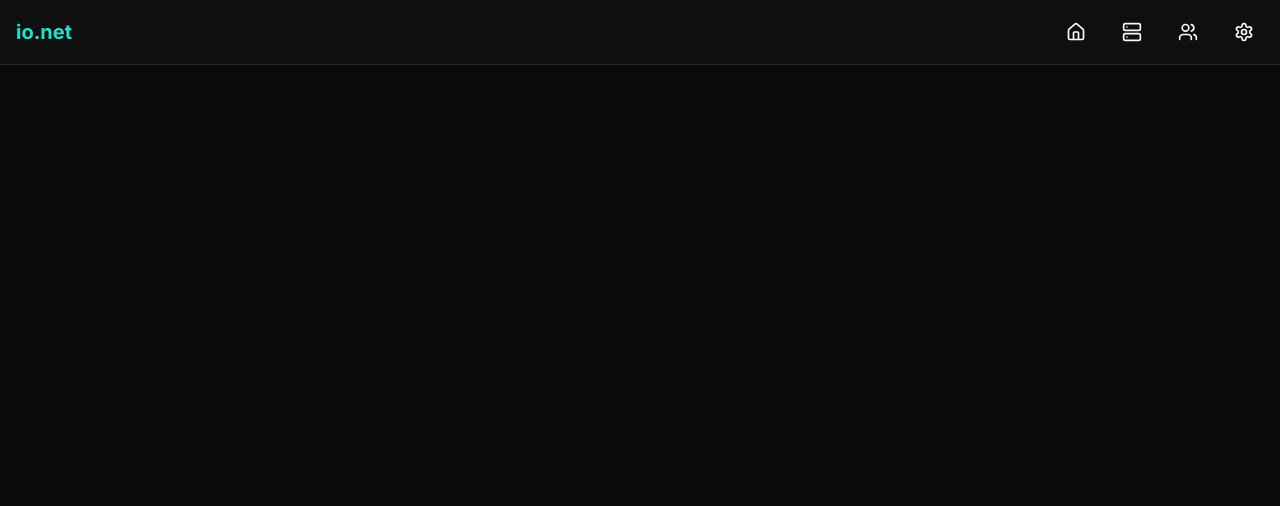
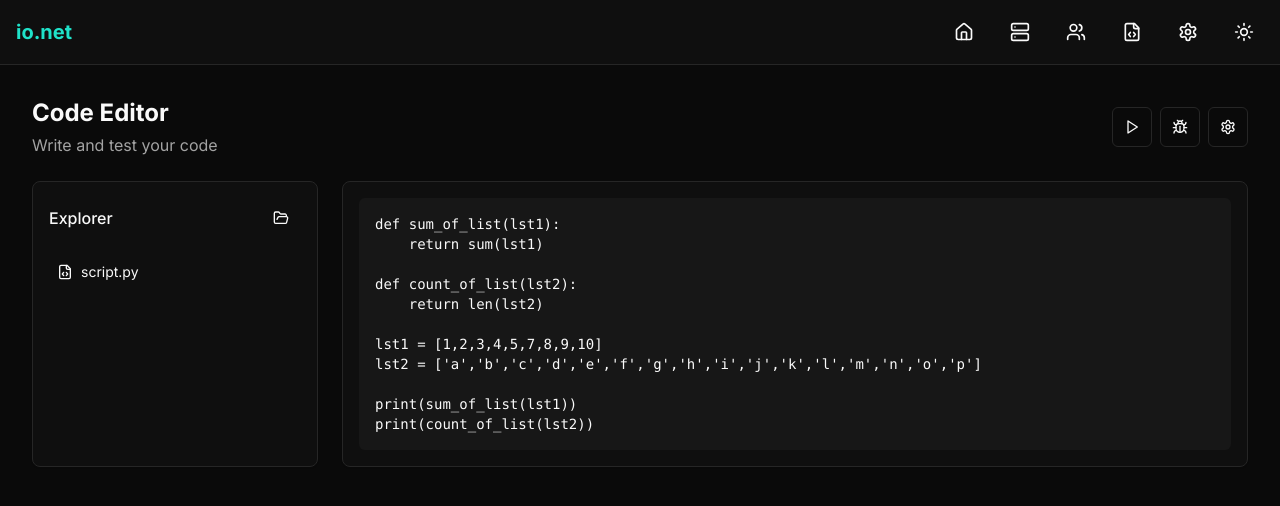
Before and after one commit to toky-nomena/playful-pixels-app, a React (Vite) app: page /code in a window 1280 px wide. Before the commit this address had no page. Shown: the top 506 px of the page. Built offline with nearby package versions, Linux system fonts and the light colour scheme.

Commit message:
Add theme switcher feature
Implement a theme switcher to allow users to toggle between light and dark modes on the application. Additionally, create a coding page for enhanced project functionality.
[skip gpt_engineer]

```diff
--- a/package.json
+++ b/package.json
@@ -47,7 +47,7 @@
     "embla-carousel-react": "^8.3.0",
     "input-otp": "^1.2.4",
     "lucide-react": "^0.451.0",
-    "next-themes": "^0.3.0",
+    "next-themes": "^0.4.3",
     "react": "^18.3.1",
     "react-day-picker": "^8.10.1",
     "react-dom": "^18.3.1",
--- a/src/App.tsx
+++ b/src/App.tsx
@@ -3,15 +3,18 @@ import { Toaster as Sonner } from "@/components/ui/sonner";
 import { TooltipProvider } from "@/components/ui/tooltip";
 import { QueryClient, QueryClientProvider } from "@tanstack/react-query";
 import { BrowserRouter, Routes, Route } from "react-router-dom";
+import { ThemeProvider } from "next-themes";
 import { Navbar } from "./components/layout/Navbar";
 import Index from "./pages/Index";
 import People from "./pages/People";
 import Clusters from "./pages/Clusters";
+import Code from "./pages/Code";
 
 const queryClient = new QueryClient();
 
 const App = () => (
   <QueryClientProvider client={queryClient}>
+    <ThemeProvider defaultTheme="dark">
       <TooltipProvider>
         <BrowserRouter>
           <div className="min-h-screen bg-background">
@@ -22,10 +25,12 @@ const App = () => (
               <Route path="/" element={<Index />} />
               <Route path="/people" element={<People />} />
               <Route path="/clusters" element={<Clusters />} />
+              <Route path="/code" element={<Code />} />
             </Routes>
           </div>
         </BrowserRouter>
       </TooltipProvider>
+    </ThemeProvider>
   </QueryClientProvider>
 );
 
--- a/src/components/layout/Navbar.tsx
+++ b/src/components/layout/Navbar.tsx
@@ -1,6 +1,7 @@
 import { Link } from "react-router-dom";
 import { Button } from "@/components/ui/button";
-import { Home, Users, Server, Settings } from "lucide-react";
+import { Home, Users, Server, Settings, FileCode } from "lucide-react";
+import { ThemeSwitcher } from "@/components/theme/ThemeSwitcher";
 
 export function Navbar() {
   return (
@@ -25,9 +26,15 @@ export function Navbar() {
               <Users className="h-5 w-5" />
             </Link>
           </Button>
+          <Button variant="ghost" size="icon" asChild>
+            <Link to="/code">
+              <FileCode className="h-5 w-5" />
+            </Link>
+          </Button>
           <Button variant="ghost" size="icon">
             <Settings className="h-5 w-5" />
           </Button>
+          <ThemeSwitcher />
         </div>
       </div>
     </nav>
--- /dev/null
+++ b/src/components/theme/ThemeSwitcher.tsx
@@ -0,0 +1,19 @@
+import { Moon, Sun } from "lucide-react";
+import { Button } from "@/components/ui/button";
+import { useTheme } from "next-themes";
+
+export function ThemeSwitcher() {
+  const { theme, setTheme } = useTheme();
+
+  return (
+    <Button
+      variant="ghost"
+      size="icon"
+      onClick={() => setTheme(theme === "light" ? "dark" : "light")}
+    >
+      <Sun className="h-5 w-5 rotate-0 scale-100 transition-all dark:-rotate-90 dark:scale-0" />
+      <Moon className="absolute h-5 w-5 rotate-90 scale-0 transition-all dark:rotate-0 dark:scale-100" />
+      <span className="sr-only">Toggle theme</span>
+    </Button>
+  );
+}
--- /dev/null
+++ b/src/pages/Code.tsx
@@ -0,0 +1,65 @@
+import { useState } from "react";
+import { Card } from "@/components/ui/card";
+import { Button } from "@/components/ui/button";
+import { Bug, Play, FileCode, Settings, FolderOpen } from "lucide-react";
+
+const Code = () => {
+  const [code, setCode] = useState(`def sum_of_list(lst1):
+    return sum(lst1)
+
+def count_of_list(lst2):
+    return len(lst2)
+
+lst1 = [1,2,3,4,5,7,8,9,10]
+lst2 = ['a','b','c','d','e','f','g','h','i','j','k','l','m','n','o','p']
+
+print(sum_of_list(lst1))
+print(count_of_list(lst2))`);
+
+  return (
+    <div className="container py-8 space-y-6 fade-in">
+      <div className="flex items-center justify-between">
+        <div className="space-y-1">
+          <h1 className="text-2xl font-bold">Code Editor</h1>
+          <p className="text-muted-foreground">Write and test your code</p>
+        </div>
+        <div className="flex items-center gap-2">
+          <Button variant="outline" size="icon">
+            <Play className="h-4 w-4" />
+          </Button>
+          <Button variant="outline" size="icon">
+            <Bug className="h-4 w-4" />
+          </Button>
+          <Button variant="outline" size="icon">
+            <Settings className="h-4 w-4" />
+          </Button>
+        </div>
+      </div>
+
+      <div className="grid grid-cols-12 gap-6">
+        <Card className="col-span-3 p-4 space-y-4">
+          <div className="flex items-center justify-between">
+            <h3 className="font-medium">Explorer</h3>
+            <Button variant="ghost" size="icon">
+              <FolderOpen className="h-4 w-4" />
+            </Button>
+          </div>
+          <div className="space-y-2">
+            <div className="flex items-center gap-2 text-sm p-2 hover:bg-muted rounded-md cursor-pointer">
+              <FileCode className="h-4 w-4" />
+              <span>script.py</span>
+            </div>
+          </div>
+        </Card>
+
+        <Card className="col-span-9 p-4">
+          <pre className="font-mono text-sm p-4 bg-muted rounded-md overflow-auto">
+            <code>{code}</code>
+          </pre>
+        </Card>
+      </div>
+    </div>
+  );
+};
+
+export default Code;
```
Also changed, not shown: 1 other file (tests, documents, lock files or other folders). Lines whose indentation alone changed are shown as unchanged.
